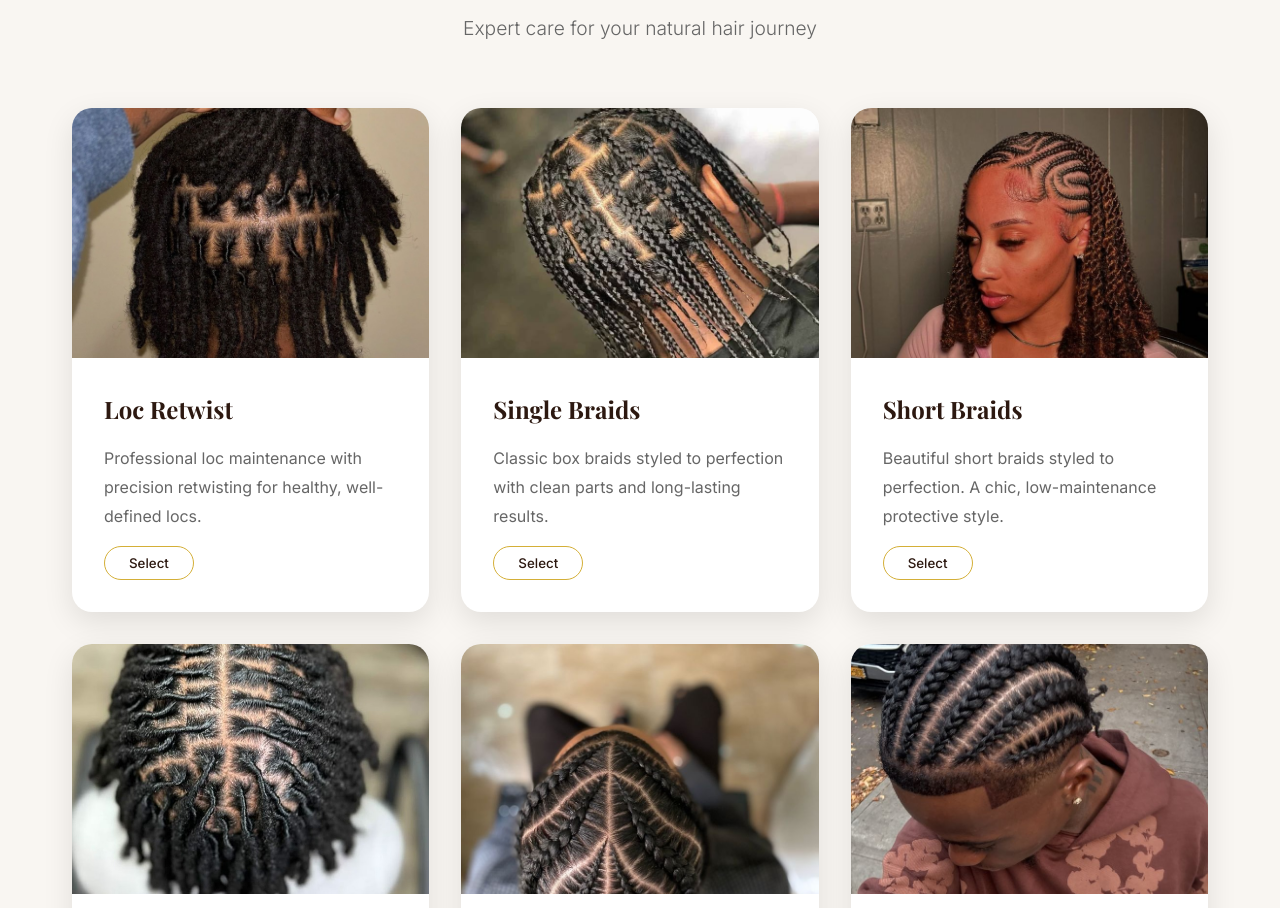
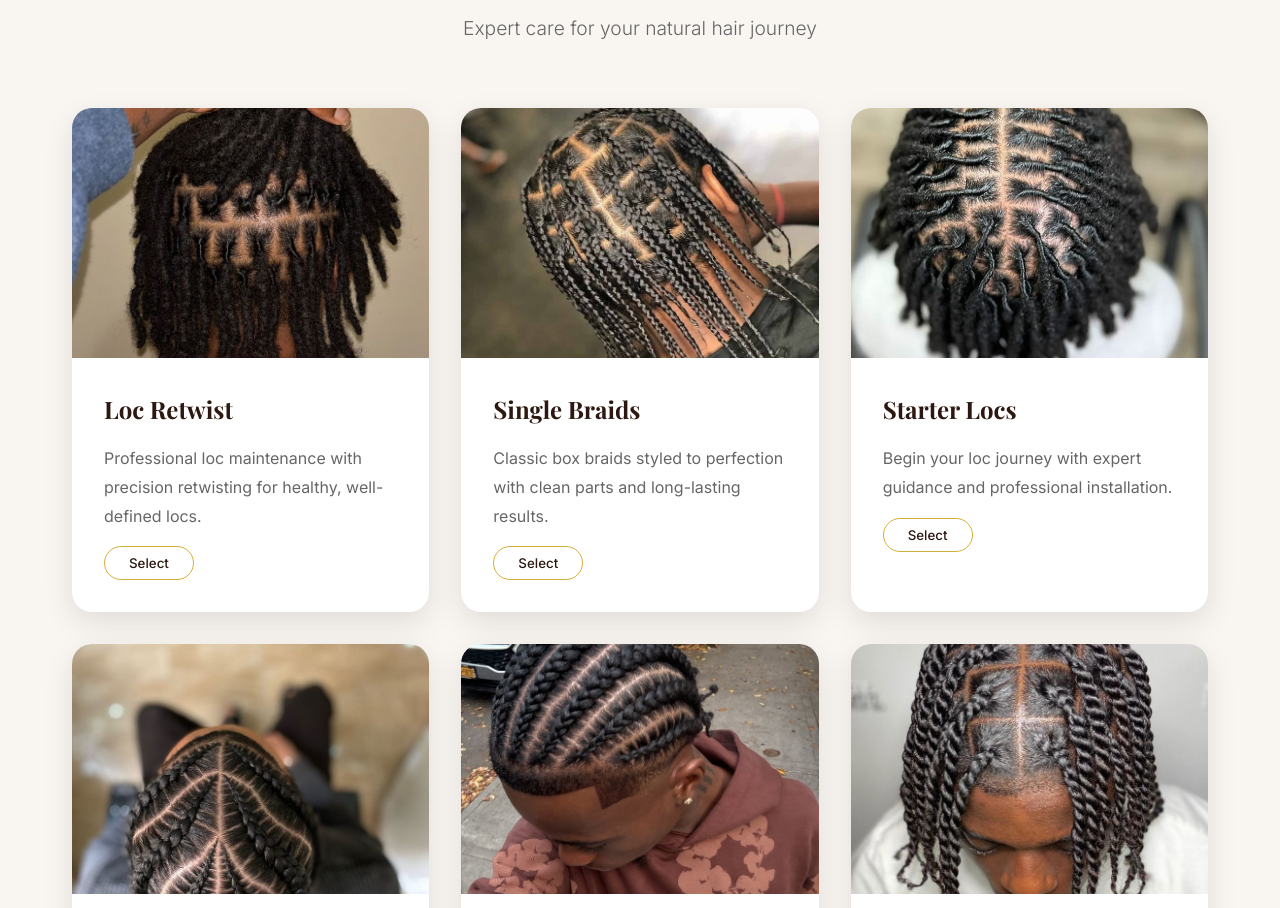
Before and after one commit to TOSINIRL/IRLMEDIA, a website: page index.html in a window 1280 px wide. Shown: the part 981-1889 px from the top of the page. Drawn offline with nearby package versions, Linux system fonts and the light colour scheme.

Commit message:
Remove duplicate Short Braids service from top

```diff
--- a/index.html
+++ b/index.html
@@ -86,16 +86,7 @@
                     </div>
                 </div>
 
-                <div class="service-card">
-                    <div class="service-image">
-                        <img src="short_braids_2.jpg" alt="Short Braids Service">
-                    </div>
-                    <div class="service-content">
-                        <h3>Short Braids</h3>
-                        <p>Beautiful short braids styled to perfection. A chic, low-maintenance protective style.</p>
-                        <button class="select-service-btn" data-service="short_braids_2">Select</button>
-                    </div>
-                </div>
+
 
                 <div class="service-card">
                     <div class="service-image">
@@ -535,7 +526,7 @@
                         <option value="">Select a service</option>
                         <option value="retwist">Loc Retwist</option>
                         <option value="box_braids">Single Braids</option>
-                        <option value="short_braids_2">Short Braids</option>
+
                         <option value="starter">Starter Locs</option>
                         <option value="cornrows">Cornrows with Design</option>
                         <option value="straight_back">Straight Back Cornrows</option>
```
